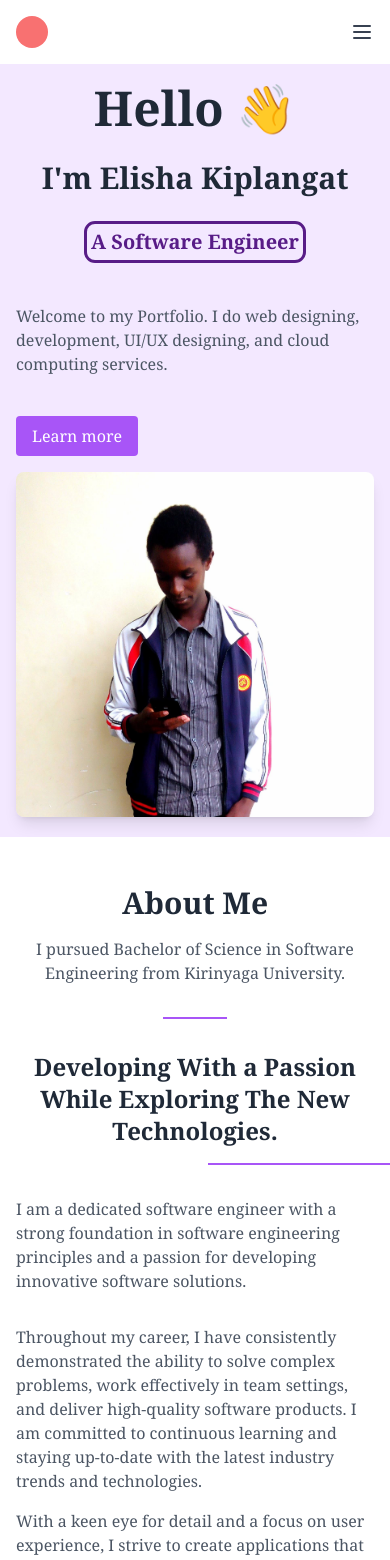
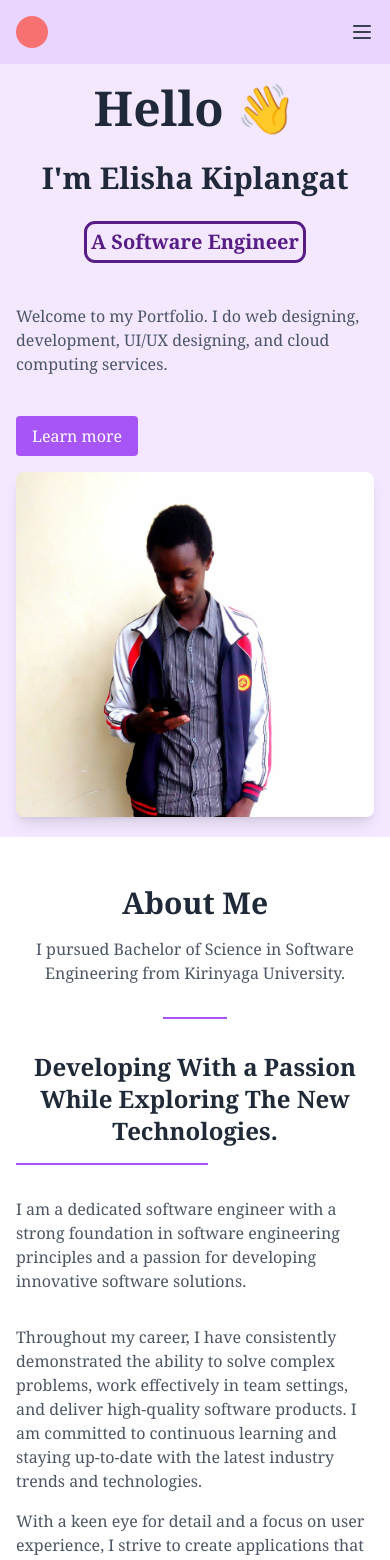
Before and after one commit to Elisha-Kiplangat/Portfolio-Website, a React (Vite) app: page / in a window 390 px wide. Shown: the top 1560 px of the page. Built offline with nearby package versions, Linux system fonts and the light colour scheme.

Commit message:
responsive update

```diff
--- a/src/components/About.tsx
+++ b/src/components/About.tsx
@@ -28,17 +28,17 @@ const About = () => {
             </div>
             <div>
               <h3 className="text-2xl text-center font-bold mb-4">{detail.subTitle}</h3>
-              <div className="border-b-2 border-purple-500 w-48 ml-48 mb-8"></div>
+              <div className="border-b-2 border-purple-500 w-48 lg:ml-48 md:ml-5 sm:ml-0 mb-8"></div>
 
               {/* <button className="bg-purple-500 text-white py-2 px-4 rounded hover:bg-purple-600 mb-8">Contact Me</button> */}
             </div>
             <div className="flex flex-col md:flex-row items-center gap-10">
               <div className="w-full md:w-1/2 md:pl-0">
-              {detail.paragraphs.slice(0, 1).map((para, idx) => (
-                <p key={idx} className="text-gray-600 mb-8">{para}</p>
+              {detail.paragraphs.slice(0, 1).map((para, id) => (
+                <p key={id} className="text-gray-600 mb-8">{para}</p>
               ))}
-                {detail.paragraphs.slice(1).map((para, idx) => (
-                  <p key={idx} className="text-gray-600 mb-4">{para}</p>
+                {detail.paragraphs.slice(1).map((para, id) => (
+                  <p key={id} className="text-gray-600 mb-4">{para}</p>
                 ))}
               </div>
               <div className="w-full md:w-1/2 h-96 mb-8 md:mb-0 border-8 rounded-lg border-blue-400">
--- a/src/components/Footer.tsx
+++ b/src/components/Footer.tsx
@@ -5,7 +5,7 @@ import { faLinkedin, faTwitter, faWhatsapp, faFacebook, faGithub } from '@fortaw
 const Footer = () => {
   return (
   <footer className="footer bg-blue-100 w-full py-10 px-4 md:px-20 sm:px-7 font-serif text-base-content flex justify-between ">
-  <div className='flex items-center'>
+   <div className='flex items-center'>
     CopyRight
   </div>
   <div className="flex items-center">
@@ -32,7 +32,6 @@ const Footer = () => {
 
 
 </footer>
-
   )
 }
 
--- a/src/components/Nav.tsx
+++ b/src/components/Nav.tsx
@@ -8,7 +8,7 @@ const Nav = () => {
   };
 
   return (
-    <nav className="bg-white shadow-md bg-purple-200 py-4 md:px-20 font-serif">
+    <nav className="bg-blue-200 shadow-md bg-purple-200 py-4 md:px-20 font-serif">
       <div className="container px-4 mx-auto flex justify-between items-center">
         <div className="flex items-center">
           <div className="rounded-full bg-red-400 w-8 h-8 flex items-center justify-center">
```
